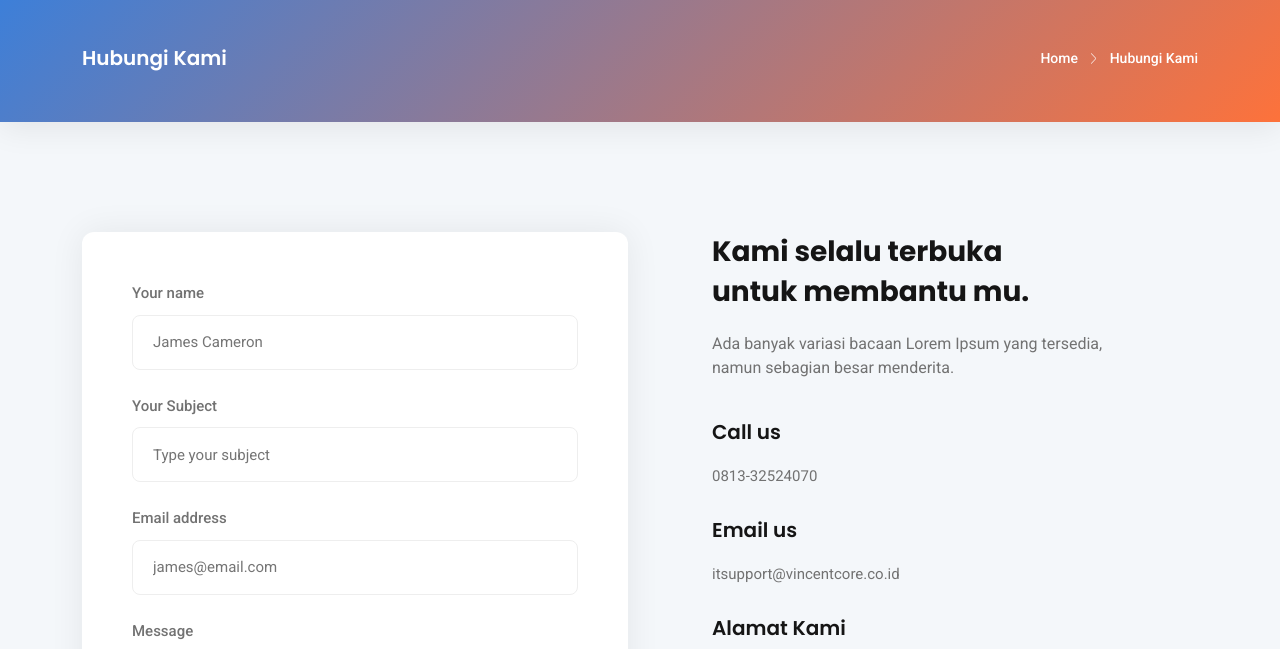
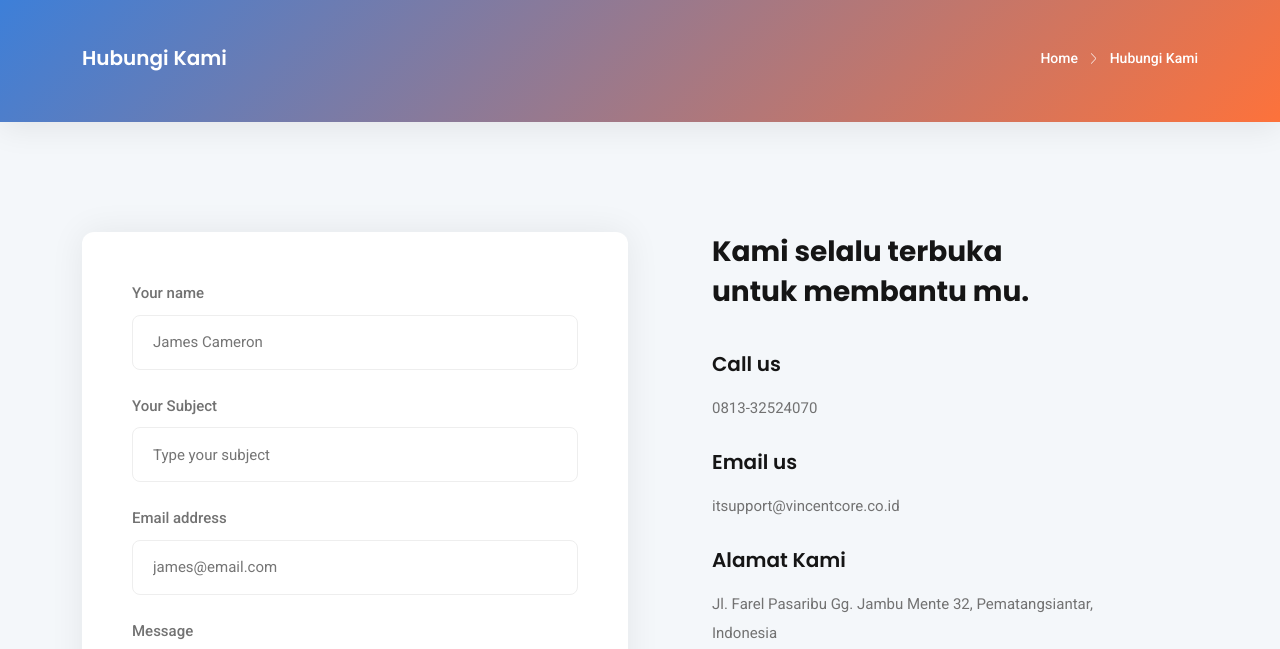
Before and after one commit to patarchims/vicore, a plain HTML site: page contact.html in a window 1280 px wide. Shown: the part 96-745 px from the top of the page. Drawn offline with Linux system fonts and the light colour scheme.

Commit message:
Change Contact

```diff
--- a/contact.html
+++ b/contact.html
@@ -142,7 +142,6 @@
                         <div class="main-title">
                             <h2>Kami selalu terbuka<br> untuk membantu mu.
                             </h2>
-                            <p>Ada banyak variasi bacaan Lorem Ipsum yang tersedia, namun sebagian besar menderita.</p>
                         </div>
                         <div class="contact-widget-block">
                             <h3 class="title">Call us</h3>
```
